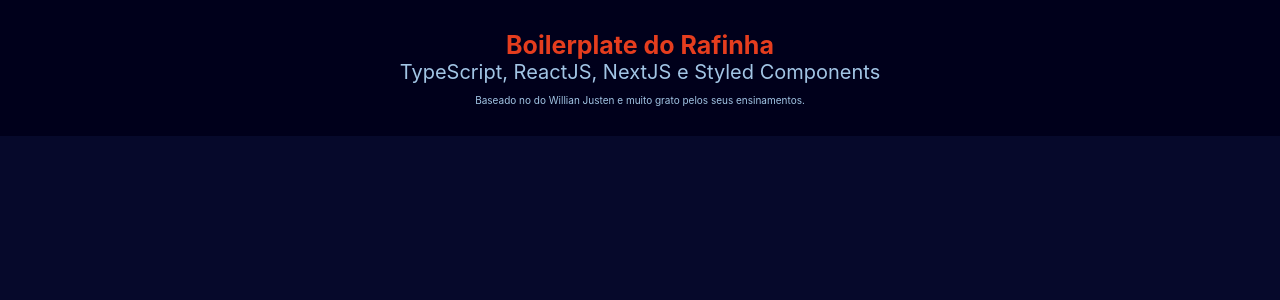
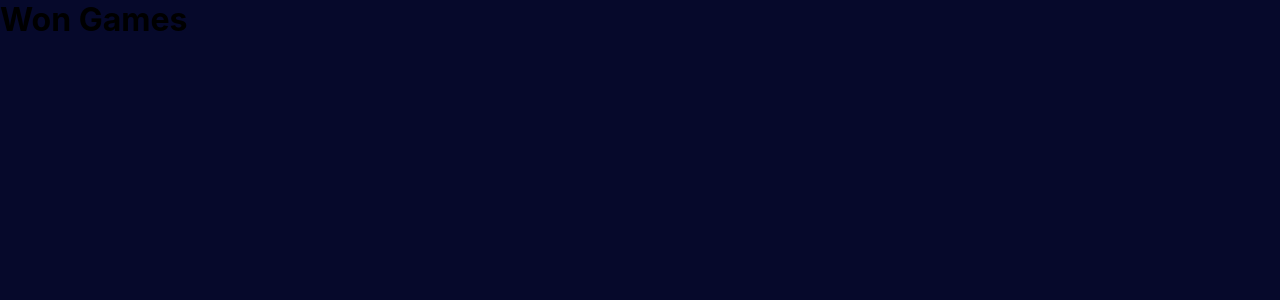
Before and after one commit to rafaeldellaquila/market-games-client, a Next.js app: page / in a window 1280 px wide. Shown: the top 300 px of the page. Built offline with nearby package versions, Linux system fonts and the light colour scheme.

Commit message:
:wrench: change the index page configs and delete the old Main component

```diff
--- a/src/components/Main/index.tsx
+++ /dev/null
@@ -1,15 +0,0 @@
-import * as S from './styles'
-
-const Main = ({
-  title = 'Boilerplate do Rafinha',
-  description = 'TypeScript, ReactJS, NextJS e Styled Components',
-  quote = 'Baseado no do Willian Justen e muito grato pelos seus ensinamentos.'
-}) => (
-  <S.Wrapper>
-    <S.Title>{title}</S.Title>
-    <S.Description>{description}</S.Description>
-    <S.Quote>{quote}</S.Quote>
-  </S.Wrapper>
-)
-
-export default Main
--- a/src/components/Main/styles.ts
+++ /dev/null
@@ -1,28 +0,0 @@
-import styled from 'styled-components'
-
-export const Wrapper = styled.main`
-  background-color: #00001b;
-  color: #a2c5e5;
-  width: 100%;
-  height: 100%;
-  padding: 3rem;
-  text-align: center;
-  display: flex;
-  flex-direction: column;
-  align-items: center;
-  justify-content: center;
-`
-
-export const Title = styled.h1`
-  font-size: 2.5rem;
-  color: #e53d1e;
-`
-
-export const Description = styled.h2`
-  font-size: 2rem;
-  font-weight: 400;
-`
-export const Quote = styled.p`
-  font-size: 1rem;
-  margin-top: 1rem;
-`
--- a/src/pages/_app.tsx
+++ b/src/pages/_app.tsx
@@ -9,7 +9,9 @@
     <ThemeProvider theme={theme}>
       <Head>
         <title>Won Games</title>
-        <meta name="description" content="E-commerce game site" />
+        <meta name="description" content="The best game store" />
+        <link rel="shortcut icon" href="/img/icon-512.png" />
+        <link rel="apple-touch-icon" href="/img/icon-512.png" />
         <link rel="manifest" href="/public/manifest.json" />
       </Head>
       <GlobalStyles />
--- a/src/pages/index.tsx
+++ b/src/pages/index.tsx
@@ -1,5 +1,3 @@
-import Main from 'components/Main'
-
 export default function Home() {
-  return <Main />
+  return <h1>Won Games</h1>
 }
```
Also changed, not shown: src/components/Main/stories.tsx (deleted, +0 -10 lines), src/components/Main/test.tsx (deleted, +0 -15 lines), public/img/icon-512.png (added), 1 other file (tests, documents, lock files or other folders).
